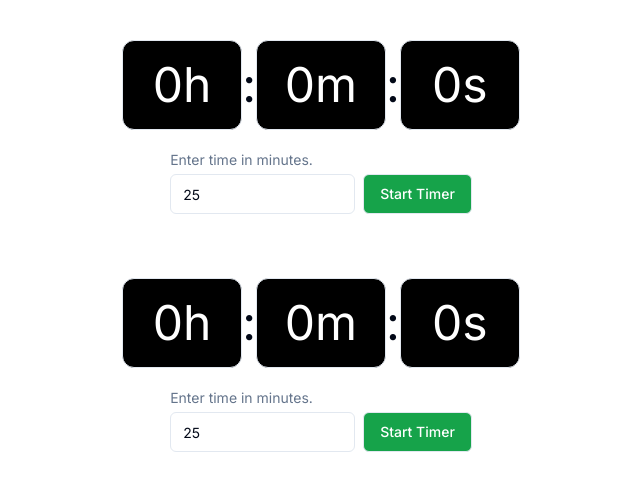
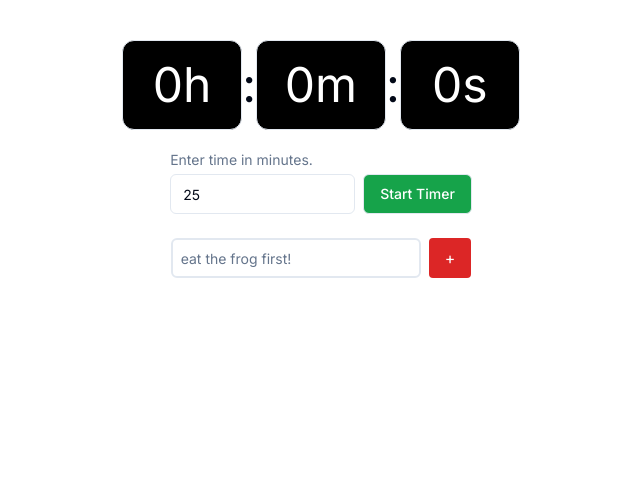
Before and after one commit to peterjohnson1000/pomodoro-app, a Next.js app: page / in a window 1280 px wide. Shown: the top 490 px of the page, without its empty margins (319-959 px from the left). Built offline with nearby package versions, Linux system fonts and the light colour scheme.

Commit message:
undo task commit

```diff
--- a/app/task/Task.tsx
+++ b/app/task/Task.tsx
@@ -1,182 +1,94 @@
 'use client'
-import { useEffect, useRef, useState } from "react";
-import { Button } from "@/components/ui/button";
+import { useEffect, useState } from "react";
 import { Input } from "@/components/ui/input";
-import { FaRegStopCircle } from "react-icons/fa";
-import { FaRegPauseCircle } from "react-icons/fa";
-import { MdOutlineNotStarted } from "react-icons/md";
 
-export default function CountdownTimer() {
-    const hours: number = 0;
-    const [minutes, setMinutes] = useState<number>(25);
-    const [time, setTime] = useState<number>(0);
-    const [pause, setPause] = useState<boolean>(false); //temp disabling the pause button
-    const [stop, setStop] = useState<boolean>(false); //for playing audio(stop button pressed/not)
-    // const [dialogBoxOpen, setDialogBoxOpen] = useState<boolean>(false); //all related can be removed from the codebase
-    const [initialDataFetched, setInitialDataFetched] = useState<boolean>(false);
-    const [displayTimer, setDisplayTimer] = useState({
-        hours: 0,
-        minutes:0,
-        seconds:0
-    });
-    const startTimeRef = useRef<any>();
+//filter
+//clearInterval
+//custom hook in nextts
 
-    const totalTimeCalculator = (hours: number, minutes: number) => {
-        return ((hours * 60 * 60 * 1000) + (minutes * 60 * 1000))
-    }
+const Alltask = () => {
+
+    const [tasks, setTasks] = useState<string[]>([]);
+    const [isCompleted, setIsCompleted] = useState<Boolean[]>([]);
+    const [initialDataFetched, setInitialDataFetched] = useState<boolean>(false); //fix for localStorage ref error
+    const [loaderState, setLoaderState] = useState<boolean>(false);
 
     useEffect(() => {
-        if (time > 0) {
-            document.title = formattedTime(time);;
+        if (initialDataFetched) {
+            localStorage.setItem("allTasks", JSON.stringify(tasks));
+            localStorage.setItem("completedTasks", JSON.stringify(isCompleted));
+        }
+    }, [tasks, isCompleted])
+
+    useEffect(() => {
+        const allTasksFromLocalStoage = localStorage.getItem("allTasks");
+        const allCompletedTasksFromLocalStoage = localStorage.getItem("completedTasks");
+
+        if (!initialDataFetched && allTasksFromLocalStoage && allCompletedTasksFromLocalStoage) {
+            setTasks(JSON.parse(allTasksFromLocalStoage));
+            setIsCompleted(JSON.parse(allCompletedTasksFromLocalStoage));
         }
 
-        if (time == 0) {
-            document.title = "0h : 0m : 0s"
-            if(!stop) {
-                //play a sound when timer naturally becomes 0
-                // playAudio();
-                setStop(false);
-                // notifyMe();
-            }
-        }
+        setInitialDataFetched(true);
+        setLoaderState(true);
+    }, [])
 
-        let timer: any;
-        if (!pause && time > 0) {
-            timer = setInterval(() => {
-                // due to the browser throttling issue we are going to use Date()
-                // even if the browser throttles we need to continue from elapsed time
-                let now = new Date().getTime(); //current time
-                const elapsedTime = now - (startTimeRef.current || now); //calculating the elapsed time
-                setTime((prevTime) => Math.max(prevTime - elapsedTime, 0));
-                startTimeRef.current = now;
-                // setTime((prevTime) => prevTime - 1000);
-            }, 1000)
-        }
-        else {
-            clearInterval(timer);
-        }
-
-        return () => clearInterval(timer);
-    }, [time, pause])
-
-    useEffect(() => {
-        const minutesFromLocalStorage = localStorage.getItem("minutes");
-        if (!initialDataFetched && minutesFromLocalStorage) {
-            setMinutes(parseInt(minutesFromLocalStorage))
-        }
-        setInitialDataFetched(true);
-    }, []);
-
-    const formattedTime = (time: any) => {
-        const hours = Math.floor((time % (1000 * 60 * 60 * 24)) / (1000 * 60 * 60));
-        const minutes = Math.floor((time % (1000 * 60 * 60)) / (1000 * 60));
-        const seconds = Math.floor((time % (1000 * 60)) / 1000);
-
-        setDisplayTimer({
-                hours:hours,
-                minutes: minutes,
-                seconds: seconds
-            })
-
-        return `${hours}h : ${minutes}m : ${seconds}s`;
-    }
-
-    const setHoursAndMinutes = (e: any) => {
+    const addTask = (e: any) => {
         e.preventDefault();
 
-        // setDialogBoxOpen(!dialogBoxOpen)
-        const newTime = totalTimeCalculator(hours, minutes);
-        setTime(newTime)
-    }
+        if (e.target.taskUserInput.value) {
+            setTasks([...tasks, e.target.taskUserInput.value]);
+            setIsCompleted([...isCompleted, false]);
 
-    const minutesInputOnChange = (e: any) => {
-        if (e.target.value) {
-            setMinutes(parseInt(e.target.value));
-            localStorage.setItem("minutes", e.target.value);
-        } else {
-            setMinutes(0);
+            e.target.taskUserInput.value = "";
         }
     }
 
-    const stopTimer = () => {
-        setTime(0);
-        setPause(false);
-        setStop(true);
-        setDisplayTimer({
-            hours:0,
-            minutes: 0,
-            seconds: 0
-        })
-        startTimeRef.current = 0;
+    const removeTask = (indexToRemove: number) => {
+        setTasks(tasks.filter((_, index) => index !== indexToRemove));
+        setIsCompleted(isCompleted.filter((_, index) => index !== indexToRemove));
     }
 
-    const playAudio = () => {
-        const audio = new Audio("https://media.geeksforgeeks.org/wp-content/uploads/20190531135120/beep.mp3");
-        audio.play();
-    }
-
-    function notifyMe() {
-        if (Notification.permission === "granted") {
-          // Check whether notification permissions have already been granted;
-          // if so, create a notification
-          const notification = new Notification("Hi there!");
-          // …
-        } else if (Notification.permission !== "denied") {
-          // We need to ask the user for permission
-          Notification.requestPermission().then((permission) => {
-            // If the user accepts, let's create a notification
-            if (permission === "granted") {
-              const notification = new Notification("Hi there!");
-              // …
-            }
-          });
-        }
+    const strikeCompletedTaks = (indexToStrike: number) => {
+        setIsCompleted(prevState =>
+            prevState.map((value, index) =>
+                index === indexToStrike ? !value : value
+            )
+        )
     }
 
     return (
-        <div className="flex justify-center flex-col items-center">
-            {/* <h1 className="mt-10 border bg-black text-white p-5 rounded-xl text-5xl">{displayTimer.hours}h : {displayTimer.minutes}m : {displayTimer.seconds}s</h1> */}
+        <div className="flex flex-col justify-center items-center">
+            <form className="flex" onSubmit={addTask}>
+                <Input className="w-[250px] border-2 p-2 mr-2" placeholder="eat the frog first!" id="taskUserInput" autoComplete="off" />
+                <button type="submit" className="bg-red-600 text-white p-2 px-4 rounded-sm hover:bg-red-700">+</button>
+            </form>
 
-            <div className="flex justify-center items-center">
-                <h1 className="mt-10 border bg-black text-white p-5 rounded-xl text-5xl text-center w-[120px]">{displayTimer.hours < 0 ? `0${displayTimer.hours}` : displayTimer.hours}h</h1>
-                <p className="mt-10 text-5xl">:</p>
-                <h1 className="mt-10 border bg-black text-white p-5 rounded-xl text-5xl text-center w-[130px]">{displayTimer.minutes < 0 ? `0${displayTimer.minutes}` : displayTimer.minutes}m</h1>
-                <p className="mt-10 text-5xl">:</p>
-                <h1 className="mt-10 border bg-black text-white p-5 rounded-xl text-5xl text-center w-[120px]">{displayTimer.seconds < 0 ? `0${displayTimer.seconds}` : displayTimer.seconds}s</h1>
-            </div>
+            {
+                loaderState ?
+                    <div className="mt-5">
+                        {
+                            tasks.map(
+                                (task, index) =>
+                                    <div key={task + index} className="flex mb-2">
+                                        <input className="mr-2" id="isCheckboxChecked" type="checkbox" defaultChecked={Boolean(isCompleted[index])} onClick={() => strikeCompletedTaks(index)} />
+                                        <h1 className={`w-[235px] border-2 p-2 mr-2 ${isCompleted[index] ? "line-through" : "no-underline"}`}>{task}</h1>
+                                        <button onClick={() => removeTask(index)} className="bg-red-600 text-white p-2 px-4 rounded-sm hover:bg-red-700">-</button>
+                                    </div>
+                            )
+                        }
+                    </div>
+                    :
+                    <div role="status" className="pt-10">
+                        <svg aria-hidden="true" className="w-8 h-8 text-gray-200 animate-spin dark:text-gray-600 fill-blue-600" viewBox="0 0 100 101" fill="none" xmlns="http://www.w3.org/2000/svg">
+                            <path d="M100 50.5908C100 78.2051 77.6142 100.591 50 100.591C22.3858 100.591 0 78.2051 0 50.5908C0 22.9766 22.3858 0.59082 50 0.59082C77.6142 0.59082 100 22.9766 100 50.5908ZM9.08144 50.5908C9.08144 73.1895 27.4013 91.5094 50 91.5094C72.5987 91.5094 90.9186 73.1895 90.9186 50.5908C90.9186 27.9921 72.5987 9.67226 50 9.67226C27.4013 9.67226 9.08144 27.9921 9.08144 50.5908Z" fill="currentColor" />
+                            <path d="M93.9676 39.0409C96.393 38.4038 97.8624 35.9116 97.0079 33.5539C95.2932 28.8227 92.871 24.3692 89.8167 20.348C85.8452 15.1192 80.8826 10.7238 75.2124 7.41289C69.5422 4.10194 63.2754 1.94025 56.7698 1.05124C51.7666 0.367541 46.6976 0.446843 41.7345 1.27873C39.2613 1.69328 37.813 4.19778 38.4501 6.62326C39.0873 9.04874 41.5694 10.4717 44.0505 10.1071C47.8511 9.54855 51.7191 9.52689 55.5402 10.0491C60.8642 10.7766 65.9928 12.5457 70.6331 15.2552C75.2735 17.9648 79.3347 21.5619 82.5849 25.841C84.9175 28.9121 86.7997 32.2913 88.1811 35.8758C89.083 38.2158 91.5421 39.6781 93.9676 39.0409Z" fill="currentFill" />
+                        </svg>
+                        <span className="sr-only text-black">Loading...</span>
+                    </div>
+            }
+        </div>
+    )
+};
 
-            <div className="my-5">
-                {
-                    time > 0 ?
-                        <div className="flex justify-center items-center">
-                            <FaRegStopCircle className="text-4xl mr-3 hover:cursor-pointer" onClick={stopTimer} />
-                            {/* temp disabling the pause button */}
-                            {/* <div onClick={() => setPause(!pause)}>
-                                {pause ? <MdOutlineNotStarted className="text-4xl hover:cursor-pointer" /> : <FaRegPauseCircle className="text-4xl hover:cursor-pointer" />}
-                            </div> */}
-                        </div>
-                        :
-                        <div>
-                            <p className="text-sm text-muted-foreground"> Enter time in minutes.</p>
-                            <div className="flex items-center">
-                                {/* value={minutes ? minutes : ""} */}
-                                {/* {
-                                    !initialDataFetched ?
-                                    <Input className="col-span-2 h-10 mr-2" type="text" value="loading" readOnly/> :
-                                    <Input className="col-span-2 h-10 mr-2" type="number" value={minutes} onChange={(e) => minutesInputOnChange(e)} />
-                                } */}
-                                {/* <Input className="col-span-2 h-10 mr-2" type={initialDataFetched ? "number" : "text"} value={initialDataFetched == false ? "fetching minutes..." : minutes} onChange={(e) => minutesInputOnChange(e)} /> */}
-                                {
-                                    !initialDataFetched ?
-                                    <p className="w-[185px] h-10 border p-2 rounded-md mr-2 my-1">fetching minutes...</p>
-                                    :
-                                    <Input className="w-[185px] h-10 mr-2 my-1" type="number" value={minutes ? minutes : ""} onChange={(e) => minutesInputOnChange(e)} />
-                                }
-                                <Button variant="outline" className="bg-green-600 text-white" onClick={setHoursAndMinutes}>Start Timer</Button>
-                            </div>
-                        </div>
-                }
-            </div>
-        </div>
-    );
-}
+export default Alltask;
```
